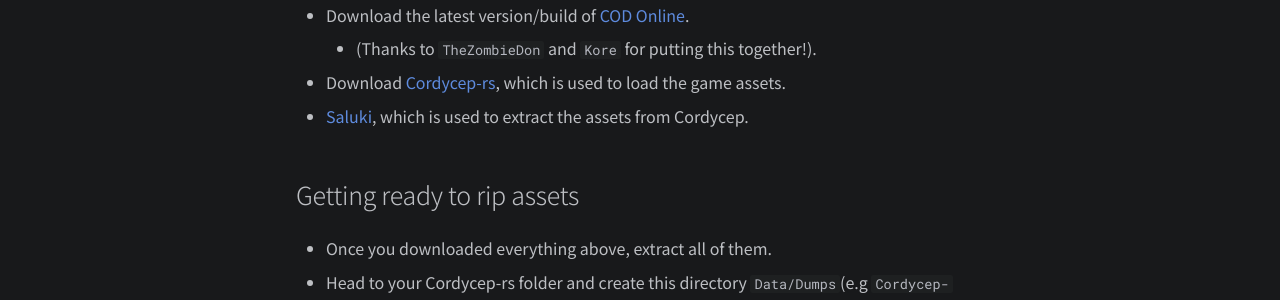
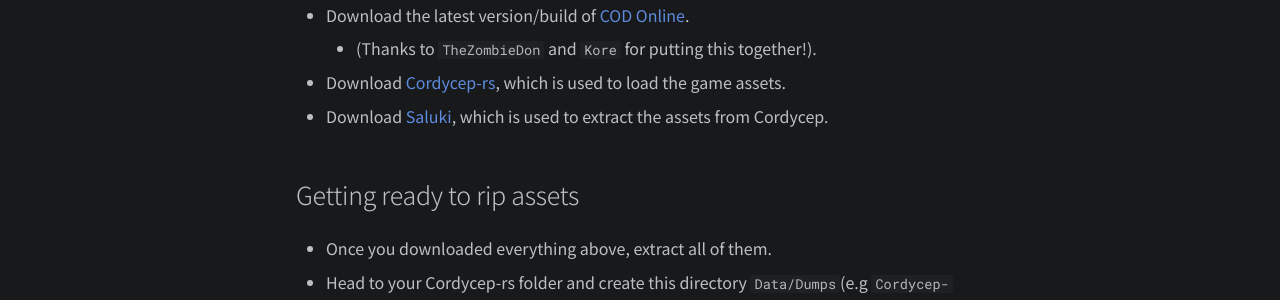
Before and after one commit to dest1yo/cod-extract-wiki, an MkDocs documentation site: the page built from docs/quickstart/cod_online.md, in a window 1280 px wide and 1228 px high. Shown: the part 307-607 px from the top of the window. Built offline with MkDocs 1.6.1 and Material for MkDocs 9.7.7, drawn with Linux system fonts in a browser that asks for light colours.

Commit message:
Update cod_online.md

```diff
--- a/docs/quickstart/cod_online.md
+++ b/docs/quickstart/cod_online.md
@@ -10,7 +10,7 @@
 
 - Download [Cordycep-rs](https://github.com/dest1yo/Cordycep-rs-releases/releases), which is used to load the game assets.
 
-- [Saluki](https://github.com/echo000/saluki-releases/releases), which is used to extract the assets from Cordycep.
+- Download [Saluki](https://github.com/echo000/saluki-releases/releases), which is used to extract the assets from Cordycep.
 
 ## Getting ready to rip assets
 
```
